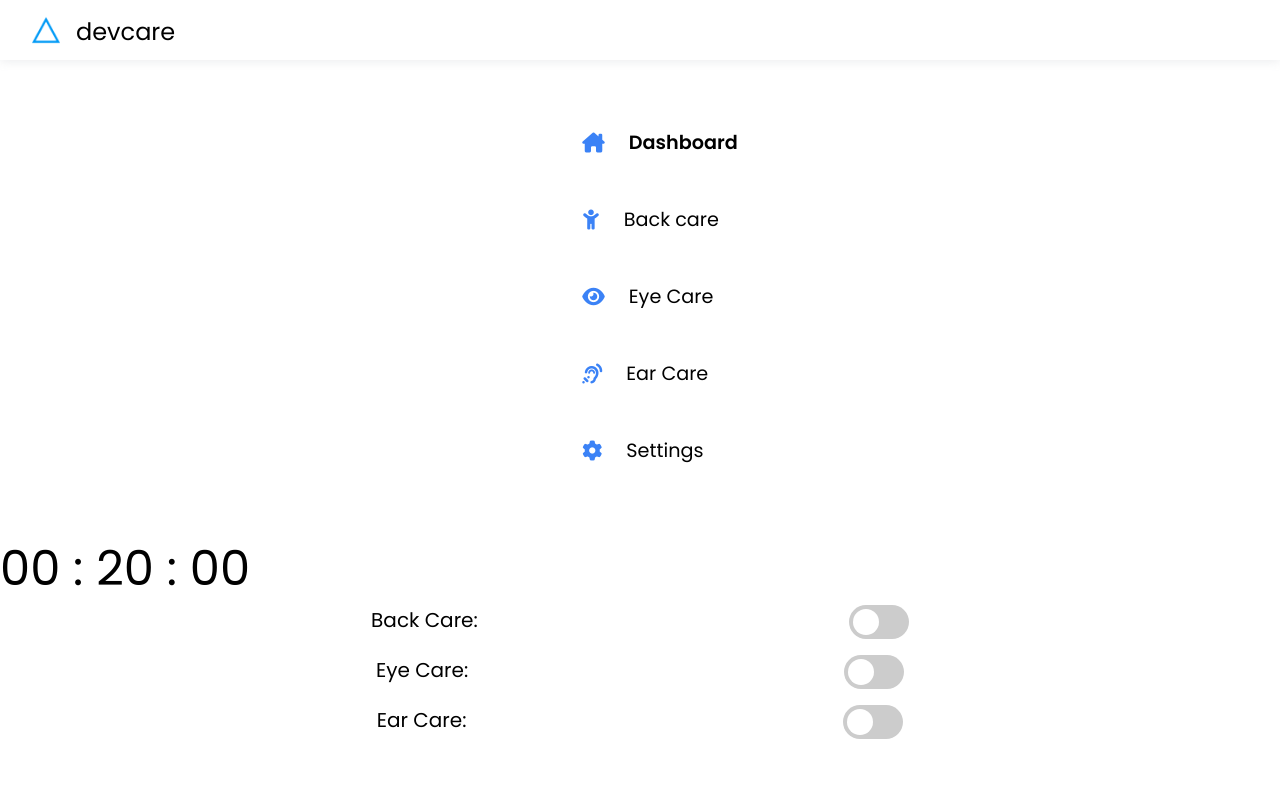
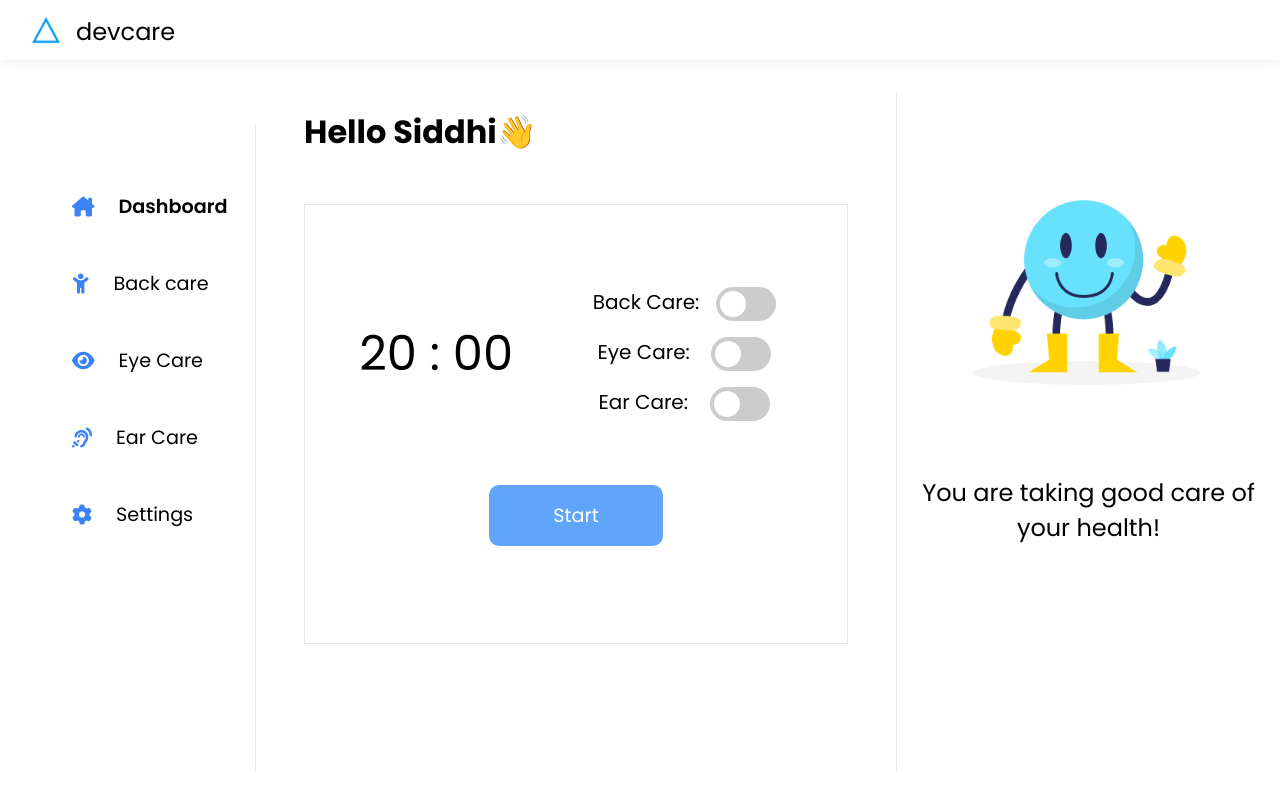
Before and after one commit to siddhigate/dev-care-app, a React (Create React App) app: page / in a window 1280 px wide. Shown: the top 800 px of the page. Built offline with nearby package versions, Linux system fonts and the light colour scheme.

Commit message:
style: dashboard

```diff
--- a/src/App.js
+++ b/src/App.js
@@ -3,18 +3,35 @@ import Score from "./components/core/Score";
 import Sidebar from "./components/core/Sidebar";
 import TimerClock from "./components/core/TimerClock";
 import Toggles from "./components/core/Toggles";
-import './css/style.css';
-
+import "./css/style.css";
 
 function App() {
   return (
-    <div className="App">
+    <>
       <Nav></Nav>
-      <Sidebar></Sidebar>
-      <TimerClock hours="00" minutes="20" seconds="00"></TimerClock>
-      <Toggles/>
-      <Score/>
-    </div>
+
+      <div class="main-wrapper">
+        <Sidebar></Sidebar>
+
+        <main className="main">
+          <h1>Hello Siddhi👋</h1>
+
+          <div class="main-content">
+          <div className="timer">
+          <TimerClock minutes="20" seconds="00"></TimerClock>
+            <Toggles />
+          </div>
+          <div className="cta">
+            <div>
+              <button className="btn btn-primary">Start</button>
+            </div>
+          </div>
+          </div>
+        </main>
+
+        <Score/>
+      </div>
+    </>
   );
 }
 
--- a/src/components/core/Score.js
+++ b/src/components/core/Score.js
@@ -2,7 +2,7 @@ import React from 'react';
 
 const Score = () => {
     return (
-        <div className="cartoon flex flex-col flex-justify-center flex-items-center">
+        <div className="cartoon flex flex-col flex-items-center">
             <img src="./assets/cartoon/smileydev.png" alt="" />
             <p className="txt-center fs-lg">You are taking good care of your health!</p>
         </div>
--- a/src/components/core/TimerClock.js
+++ b/src/components/core/TimerClock.js
@@ -1,7 +1,7 @@
 import React from "react";
 
 const TimerClock = ({hours, minutes, seconds}) => {
-  return <div className="timer-clock">{hours} : {minutes} : {seconds}</div>;
+  return <div className="timer-clock">{minutes} : {seconds}</div>;
 };
 
 export default TimerClock;
--- /dev/null
+++ b/src/css/pages/dashboard.css
@@ -0,0 +1,71 @@
+.main-wrapper {
+    display: flex;
+    min-height: 85vh;
+    margin-top: 2rem;
+}
+
+.sidebar {
+    width: 20%;
+    border-right: 1px solid var(--clr-secondary-light);
+    margin-top: 2rem;
+}
+
+.main {
+    width: 50%;
+}
+
+.cartoon {
+    width: 30%;
+    border-left: 1px solid var(--clr-secondary-light);
+
+}
+
+.main {
+    padding: 1rem 3rem;
+}
+
+.main-content {
+    display: flex;
+    flex-direction: column;
+    justify-content: center;
+    align-items: center;
+    height: 55vh;
+    border: 1px solid #e5e7eb;
+    width: 100%;
+    margin-top: 3rem;
+    gap: 2rem;
+}
+
+.timer {
+    width: 100%;
+    display: flex;
+    justify-content: space-evenly;
+    align-items: center;
+}
+
+.options {
+    width: 40%;
+}
+
+.main-content .btn-primary {
+    border: none;
+    background-color: var(--clr-primary-400);
+    padding: 1rem 4rem;
+    color: white;
+    font-size: 1.2rem;
+    border-radius: 10px;
+    margin-top: 1rem;
+    cursor: pointer;
+}
+
+.cta {
+    margin: 1rem;
+    width: 80%;
+    display: flex;
+    align-items: center;
+    justify-content: center;
+}
+
+.btn-primary:hover {
+    background-color: var(--clr-primary-500);
+}
--- a/src/css/style.css
+++ b/src/css/style.css
@@ -15,4 +15,4 @@
 @import './components/sidebar.css';
 @import './components/timerclock.css';
 
-/* @import './pages/dashboard.css'; */
+@import './pages/dashboard.css';
```
Also changed, not shown: src/App2.js (added, +21 -0 lines), src/pages/Dashboard.js (added, +10 -0 lines).
